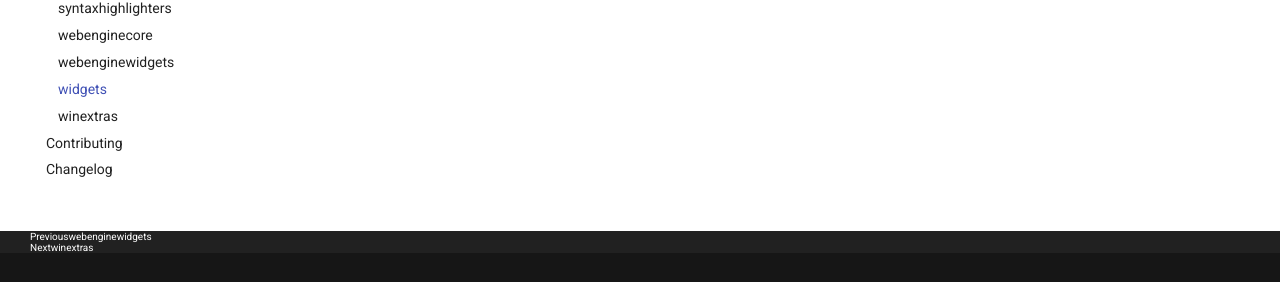
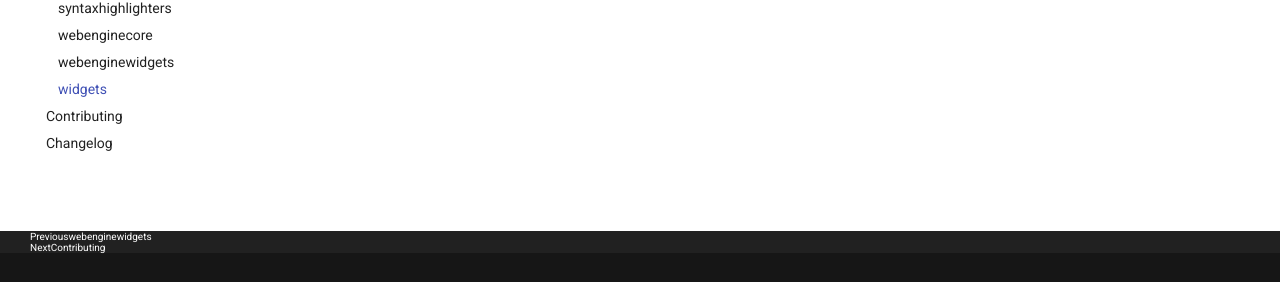
Before and after one commit to phil65/PrettyQt, an MkDocs documentation site: the page built from docs/api/widgets.md, in a window 1280 px wide. Shown: the part 615-897 px from the top of the page. Built offline with MkDocs 1.6.1 and Material for MkDocs 9.7.7, drawn with Linux system fonts in a browser that asks for light colours; some of the changed lines change nothing that is shown.

Commit message:
chore: mkdocs update

```diff
--- a/mkdocs.yml
+++ b/mkdocs.yml
@@ -21,12 +21,11 @@ nav:
         - scintilla: api/scintilla.md
         - svg: api/svg.md
         - syntaxhighlighters: api/syntaxhighlighters.md
+        # - utils: api/utils.md
         - webenginecore: api/webenginecore.md
         - webenginewidgets: api/webenginewidgets.md
         - widgets: api/widgets.md
-        - winextras: api/winextras.md
-        # - utils: api/utils.md
-        # - constants: api/constants.md
+        # - winextras: api/winextras.md
     - Contributing: contributing.md
     - Changelog: changelog.md
 
```
